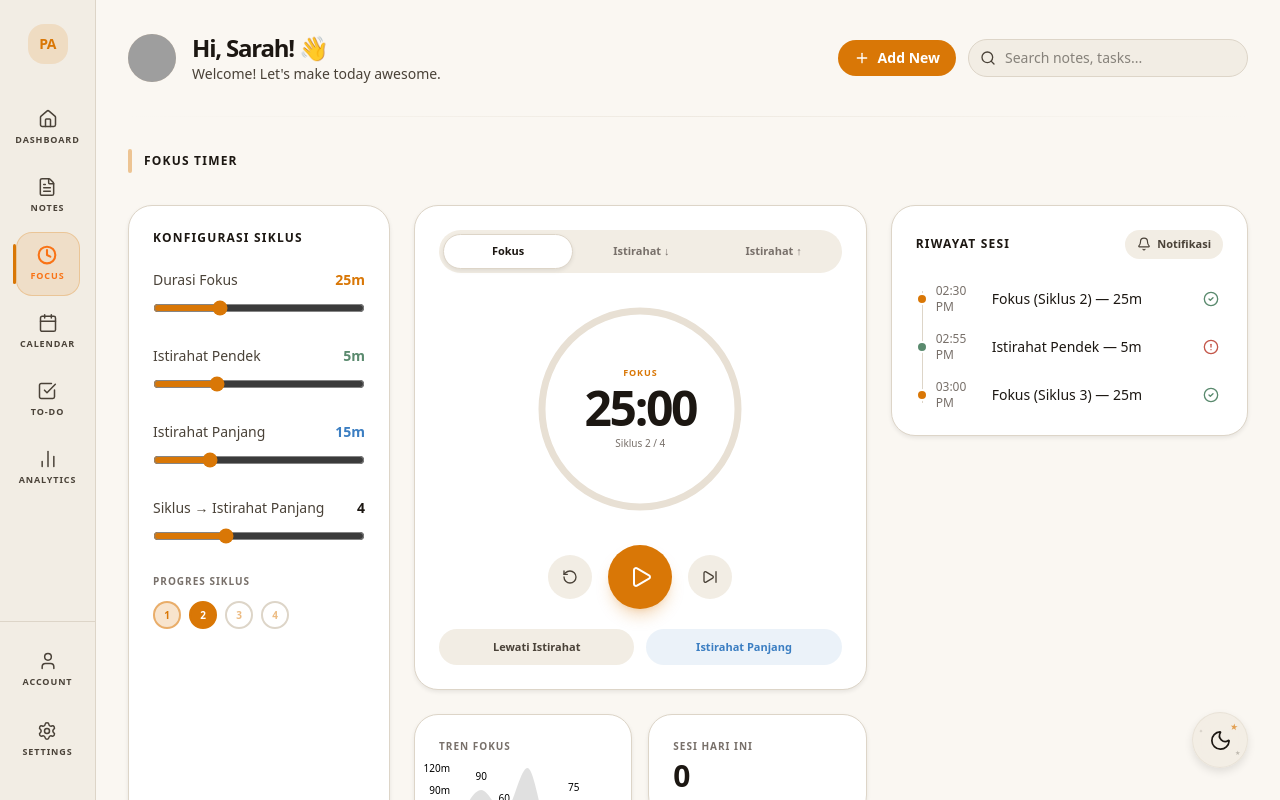
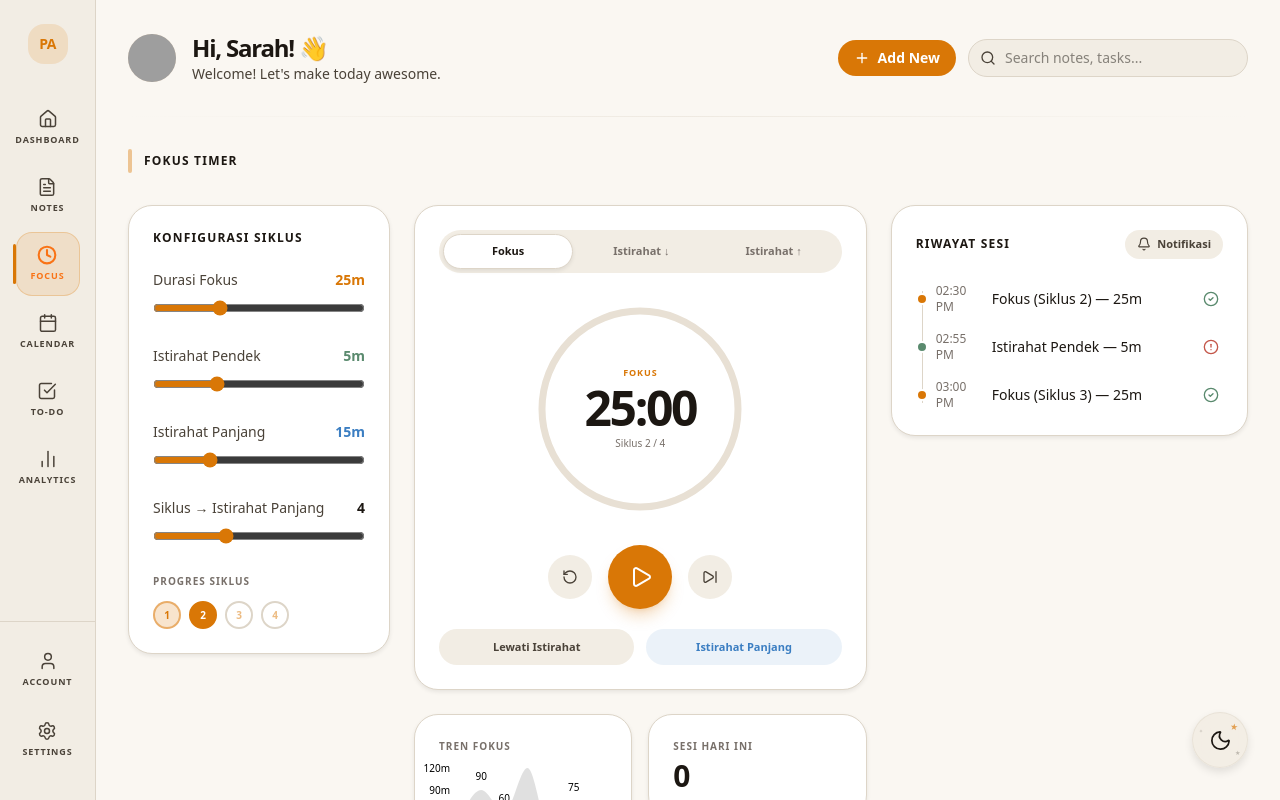
Before and after one commit to shafiyahnuril/productivity-tools, a Next.js app: page /timer in a window 1280 px wide. Shown: the top 800 px of the page. Built offline with nearby package versions, Linux system fonts and the light colour scheme; grey boxes are pictures that could not be loaded; a web font is replaced by a local one.

Commit message:
adjust focus layout page

```diff
--- a/app/timer/page.tsx
+++ b/app/timer/page.tsx
@@ -317,10 +317,10 @@ export default function TimerPage() {
         </Heading2>
       </div>
 
-      <div className="grid grid-cols-1 lg:grid-cols-12 gap-6">
+      <div className="grid grid-cols-1 lg:grid-cols-12 gap-6 items-start">
         {/* ── Config column ── */}
         <div className="lg:col-span-3">
-          <Card className="h-full">
+          <Card className="h-fit">
             <Heading2 className="text-xs! font-bold! uppercase! tracking-widest! mb-6">
               KONFIGURASI SIKLUS
             </Heading2>
```
